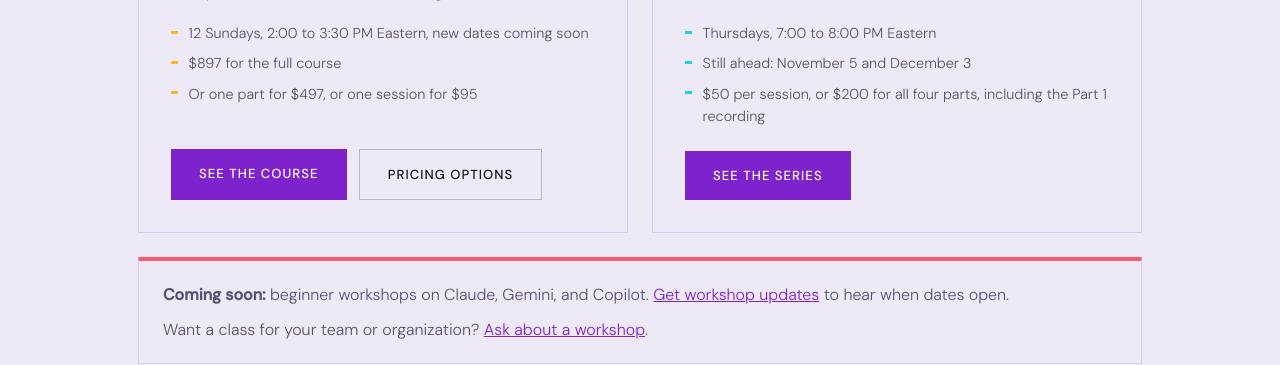
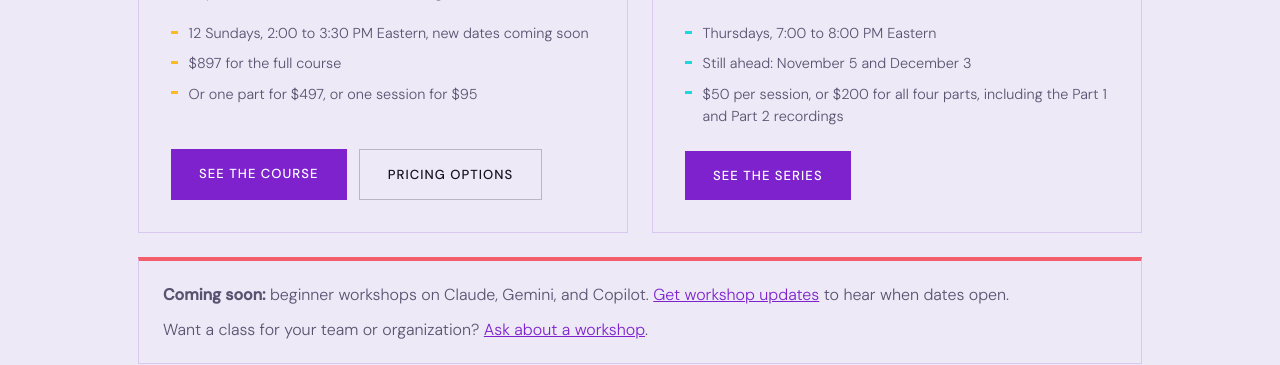
Before and after one commit to dcoreyrasm/dcoreyrasm.github.io, a Jekyll site: the page built from classes.html, in a window 1280 px wide and 900 px high, scrolled down 909 px. Shown: the part 175-540 px from the top of the window. Built offline with Jekyll 4.4.1, drawn with Linux system fonts in a browser that asks for light colours; some web fonts are replaced.

Commit message:
Classes page: bundle includes Part 1 and Part 2 recordings
Co-Authored-By: Claude Opus 5.5 <noreply@anthropic.com>
Claude-Session: https://claude.ai/code/session_01CVTrh3xqG5RQK5WN8V6MV3

```diff
--- a/classes.html
+++ b/classes.html
@@ -76,7 +76,7 @@
             <ul>
               <li>Thursdays, 7:00 to 8:00 PM Eastern</li>
               <li>Still ahead: November 5 and December 3</li>
-              <li>$50 per session, or $200 for all four parts, including the Part 1 recording</li>
+              <li>$50 per session, or $200 for all four parts, including the Part 1 and Part 2 recordings</li>
             </ul>
             <div class="class-actions">
               <a href="/ai-for-beginners.html" class="btn-primary">See the Series</a>
```
